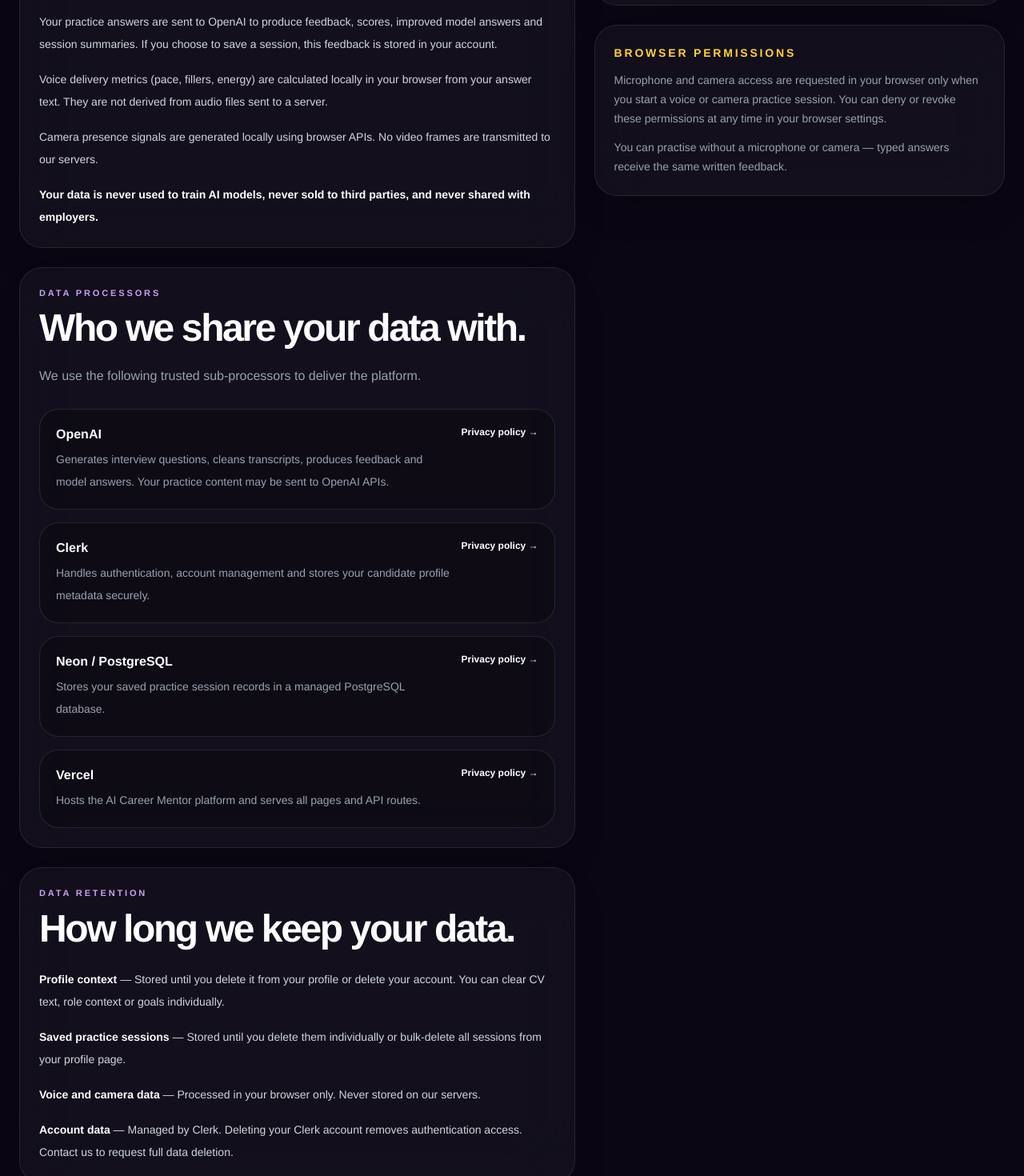
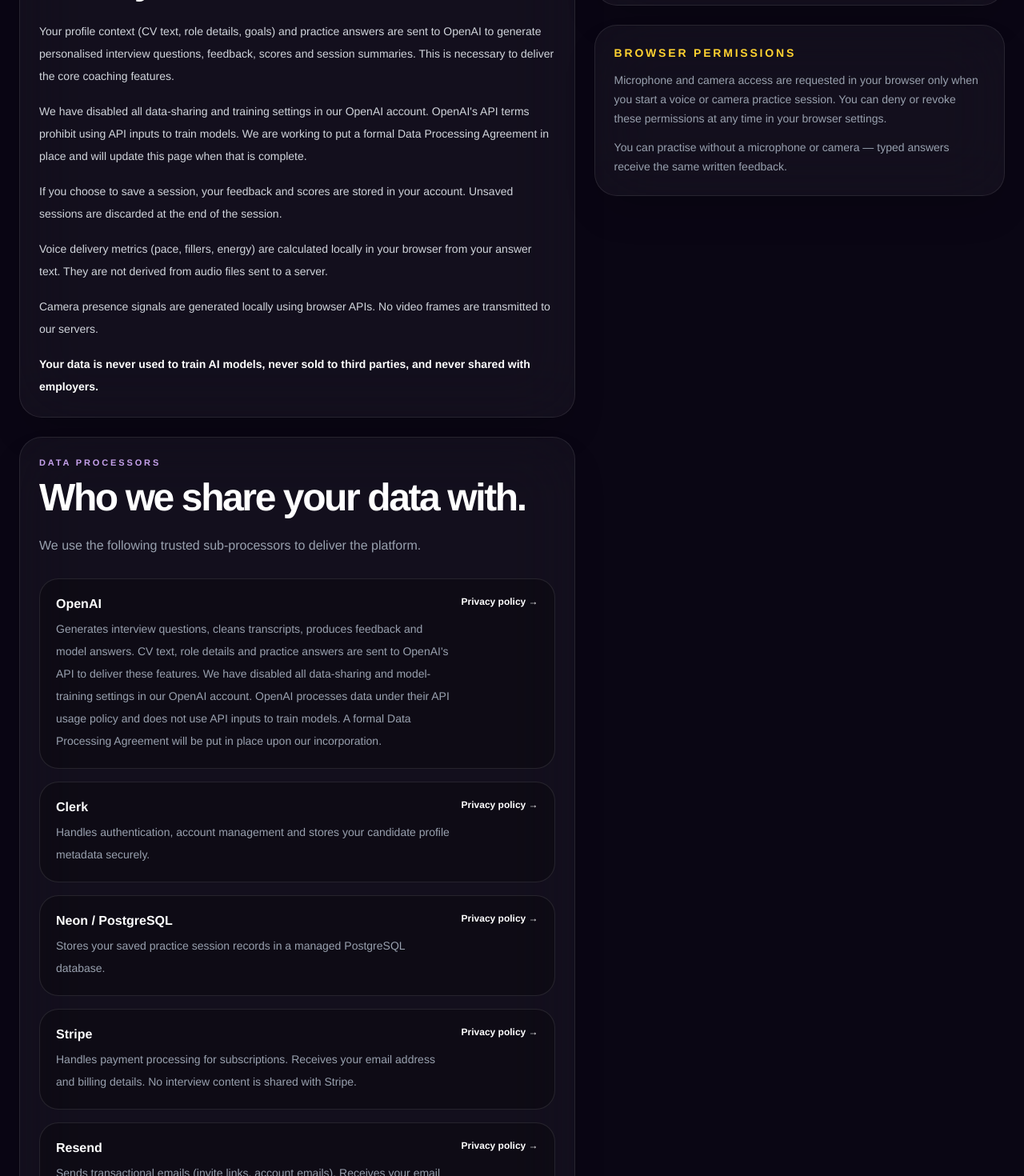
Before and after one commit to kumarrak1k/aim-mvp, a Next.js app: page /privacy in a window 1280 px wide. Shown: the part 1340-2810 px from the top of the page at 80% size. Built offline with nearby package versions, Linux system fonts and the light colour scheme.

Commit message:
Update privacy policy: accurate OpenAI disclosure, browser speech API, full sub-processor list
Co-Authored-By: Claude Sonnet 4.6 <noreply@anthropic.com>

```diff
--- a/app/privacy/page.tsx
+++ b/app/privacy/page.tsx
@@ -19,7 +19,7 @@ const dataWeCollect = [
   },
   {
     title: "Microphone input",
-    text: "Voice recordings processed in your browser to produce transcripts. Audio is not stored by AI Career Mentor — only the cleaned text transcript is used.",
+    text: "When you use voice mode, your speech is transcribed by your browser's built-in speech recognition. In Chrome this is processed by Google; in Safari by Apple. AI Career Mentor receives only the resulting text transcript — not the audio. Only that transcript is used for feedback.",
   },
   {
     title: "Camera input",
@@ -30,7 +30,7 @@ const dataWeCollect = [
 const dataProcessors = [
   {
     name: "OpenAI",
-    purpose: "Generates interview questions, cleans transcripts, produces feedback and model answers. Your practice content may be sent to OpenAI APIs.",
+    purpose: "Generates interview questions, cleans transcripts, produces feedback and model answers. CV text, role details and practice answers are sent to OpenAI's API to deliver these features. We have disabled all data-sharing and model-training settings in our OpenAI account. OpenAI processes data under their API usage policy and does not use API inputs to train models. A formal Data Processing Agreement will be put in place upon our incorporation.",
     link: "https://openai.com/policies/privacy-policy",
   },
   {
@@ -44,8 +44,18 @@ const dataProcessors = [
     link: "https://neon.tech/privacy-policy",
   },
   {
+    name: "Stripe",
+    purpose: "Handles payment processing for subscriptions. Receives your email address and billing details. No interview content is shared with Stripe.",
+    link: "https://stripe.com/gb/privacy",
+  },
+  {
+    name: "Resend",
+    purpose: "Sends transactional emails (invite links, account emails). Receives your email address only. No CV or interview data is included in emails.",
+    link: "https://resend.com/legal/privacy-policy",
+  },
+  {
     name: "Vercel",
-    purpose: "Hosts the AI Career Mentor platform and serves all pages and API routes.",
+    purpose: "Hosts the AI Career Mentor platform and serves all pages and API routes. Collects anonymous page-view analytics and Core Web Vitals — no personal identity data.",
     link: "https://vercel.com/legal/privacy-policy",
   },
 ];
@@ -142,16 +152,22 @@ export default function PrivacyPage() {
               />
               <div className="mt-6 space-y-4 text-sm leading-7 text-gray-300">
                 <p>
-                  Your profile context (CV text, role details, goals) is sent
-                  to OpenAI to generate more relevant and personalised interview
-                  questions. It is not stored by OpenAI under the API terms in
-                  use.
+                  Your profile context (CV text, role details, goals) and
+                  practice answers are sent to OpenAI to generate personalised
+                  interview questions, feedback, scores and session summaries.
+                  This is necessary to deliver the core coaching features.
                 </p>
                 <p>
-                  Your practice answers are sent to OpenAI to produce feedback,
-                  scores, improved model answers and session summaries. If you
-                  choose to save a session, this feedback is stored in your
-                  account.
+                  We have disabled all data-sharing and training settings in our
+                  OpenAI account. OpenAI&apos;s API terms prohibit using API
+                  inputs to train models. We are working to put a formal Data
+                  Processing Agreement in place and will update this page when
+                  that is complete.
+                </p>
+                <p>
+                  If you choose to save a session, your feedback and scores are
+                  stored in your account. Unsaved sessions are discarded at the
+                  end of the session.
                 </p>
                 <p>
                   Voice delivery metrics (pace, fillers, energy) are calculated
```
